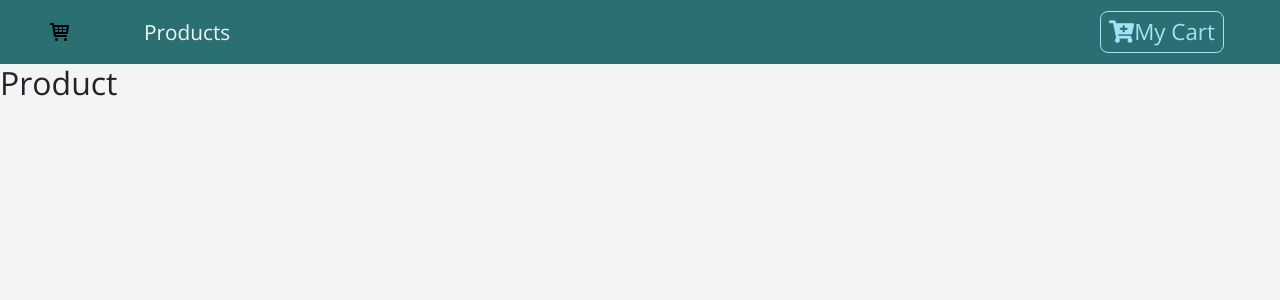
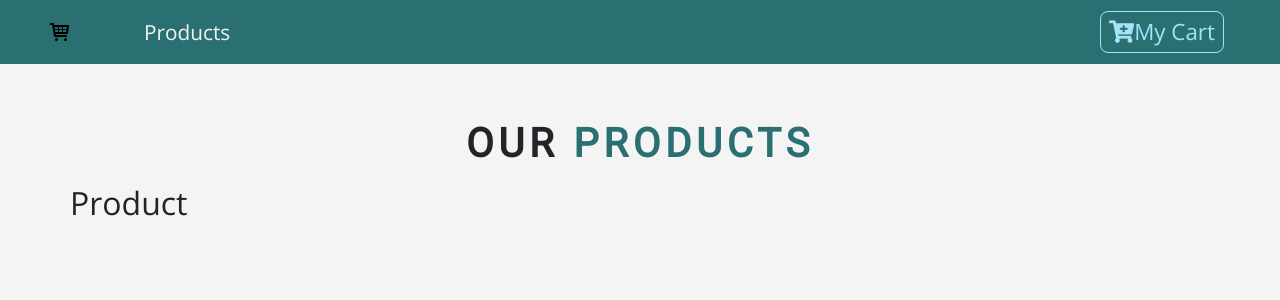
Before and after one commit to jesusdevp/action-figure-shop, a React (Create React App) app: page / in a window 1280 px wide. Shown: the top 300 px of the page. Built offline with nearby package versions, Linux system fonts and the light colour scheme.

Commit message:
Receiving data and added title component

```diff
--- a/src/components/ProductList.js
+++ b/src/components/ProductList.js
@@ -1,12 +1,25 @@
 import React, { Component } from "react";
 import Product from "./Product";
+import Title from "./Title";
+import { storeProducts } from "../data";
 
 export default class ProductList extends Component {
+  state = {
+    products: storeProducts,
+  };
   render() {
+    console.log(this.state.products);
     return (
-      <div>
-        <Product />
-      </div>
+      <React.Fragment>
+        <div className="py-5">
+          <div className="container">
+            <Title name="our" title="products" />
+            <div className="row">
+              <Product />
+            </div>
+          </div>
+        </div>
+      </React.Fragment>
     );
   }
 }
--- /dev/null
+++ b/src/components/Title.js
@@ -0,0 +1,13 @@
+import React from "react";
+
+export default function Title({ name, title }) {
+  return (
+    <div className="row">
+      <div className="col-10 mx-auto my-2 text-center text-title">
+        <h1 className="text-capítilize font-weight-bold">
+          {name} <strong className="text-blue">{title}</strong>
+        </h1>
+      </div>
+    </div>
+  );
+}
```
